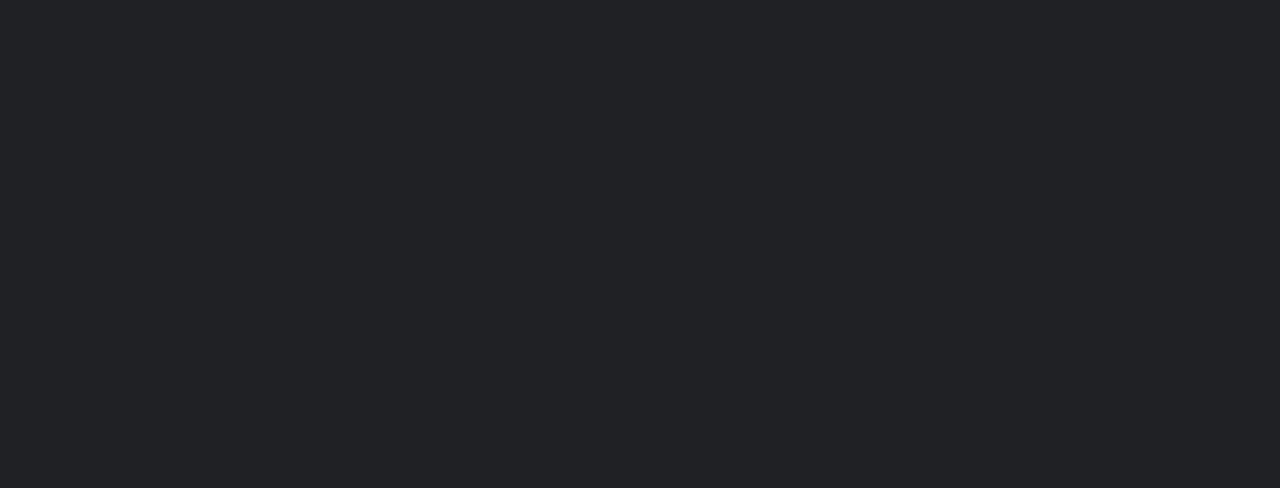
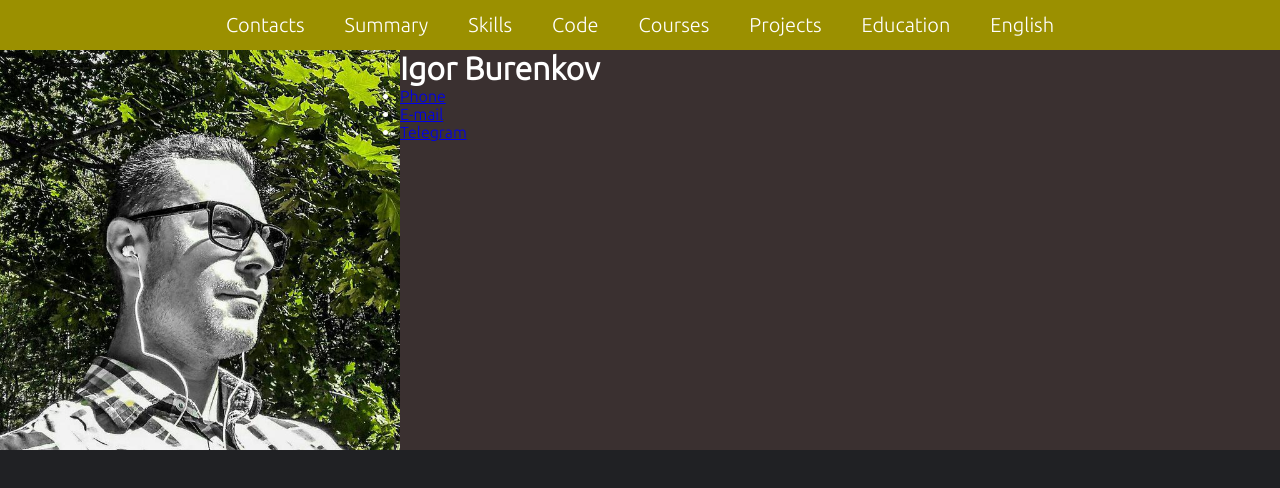
Before and after one commit to BrNkV/rsschool-cv, a plain HTML site: page index.html in a window 1280 px wide. Drawn offline with Linux system fonts and the light colour scheme.

Commit message:
feat: add navbar, photo

```diff
--- a/index.html
+++ b/index.html
@@ -13,24 +13,48 @@
     <link href="https://fonts.googleapis.com/css2?family=Ubuntu:wght@300&display=swap" rel="stylesheet">
 </head>
 
-<body>
+<body class="body">
 
     <!-- Main WRAP -->
     <div class="wrapper">
 
         <!-- HEADER -->
-        <header class='header'>
+        <header class="header">
 
             <!-- NAV -->
-            <nav>
+            <nav class="nav">
 
                 <!-- UL > LI -->
-                <ul>
-                    <li></li>
-                    <li></li>
-                    <li></li>
+                <ul class="nav-list">
+                    <li class="nav-item"><a href="#contacts" class="nav-link">Contacts</a></li>
+                    <li class="nav-item"><a href="#summary" class="nav-link">Summary </a></li>
+                    <li class="nav-item"><a href="#skills" class="nav-link">Skills</a></li>
+                    <li class="nav-item"><a href="#code" class="nav-link">Code</a></li>
+                    <li class="nav-item"><a href="#courses" class="nav-link">Courses</a></li>
+                    <li class="nav-item"><a href="#projects" class="nav-link">Projects</a></li>
+                    <li class="nav-item"><a href="#education" class="nav-link">Education</a></li>
+                    <li class="nav-item"><a href="#english" class="nav-link">English</a></li>
                 </ul>
             </nav>
+
+            <div class="header-content">
+                <div class="header-photo">
+                    <img class="header-image" src="assets/img/my_photo.jpg" alt="my photo">
+                </div>
+                <div class="header-person">
+                    <div class="header-name">
+                        <h1>Igor Burenkov</h1>
+                    </div>
+                    <div class="header-contacts">
+                        <ul class="contacts-list">
+                            <li class="contacts-item"><a href="tel:+79811574035" class="contacts-phone" target="_self">Phone</a></li>
+                            <li class="contacts-item"><a href="mailto:burenkov.igor@gmail.com" class="contacts-email" target="_self">E-mail</a></li>
+                            <li class="contacts-item"><a href="https://t.me/burenkov" class="contacts-tg" target="_blank">Telegram</a></li>
+                        </ul>
+                    </div>
+                </div>
+
+            </div>
         </header>
 
         <!-- MAIN -->
--- a/style.css
+++ b/style.css
@@ -4,9 +4,56 @@
     box-sizing: border-box;
 }
 
-.wrapper {
+html {
+    scroll-behavior: smooth;
+}
+
+.body {
     font-family: 'Ubuntu', sans-serif;
     width: 100vw;
     height: 100vh;
     background: #202124;
+    color: #fff;
 }
+
+.wrapper {
+    max-width: 1440px;
+    margin: 0 auto;
+    background-color: rgb(155, 144, 0);
+}
+
+.nav-list {
+    display: flex;
+    justify-content: center;
+    align-items: center;
+    list-style: none;
+    font-size: 20px;
+
+}
+
+.nav-link {
+    padding: 0 20px;
+    line-height: 50px;
+    text-decoration: none;
+    color: white;
+}
+
+.nav-link:hover {
+    font-size: 25px;
+    transition: .3s;
+}
+
+.nav-link:active {
+    color: rgb(18, 143, 137);
+}
+
+.header-content {
+    background-color: rgb(58, 48, 48);
+    height: 400px;
+    display: flex;
+    flex-direction: row;
+}
+
+.header-image{
+    height: 100%;
+}
```
Also changed, not shown: assets/img/my_photo.jpg (added).
